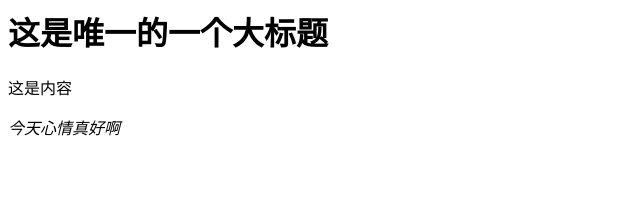
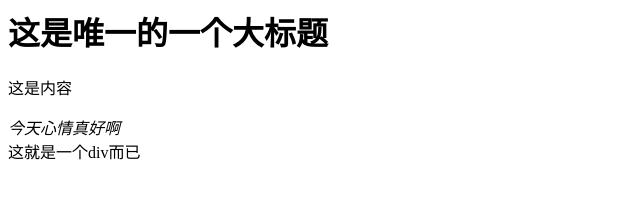
Before and after one commit to zyexi/xixi, a plain HTML site: page index.html in a window 1280 px wide. Shown: the whole page, without its empty margins (0-640 px from the left). Drawn offline with Linux system fonts and the light colour scheme.

Commit message:
06-新添内容

```diff
--- a/index.html
+++ b/index.html
@@ -5,6 +5,7 @@
 		<h1>这是唯一的一个大标题</h1>
 		<p>这是内容</p>
 		<i>今天心情真好啊</i>
+		<div>这就是一个div而已</div>
 	</body>
 
 </html>
```
